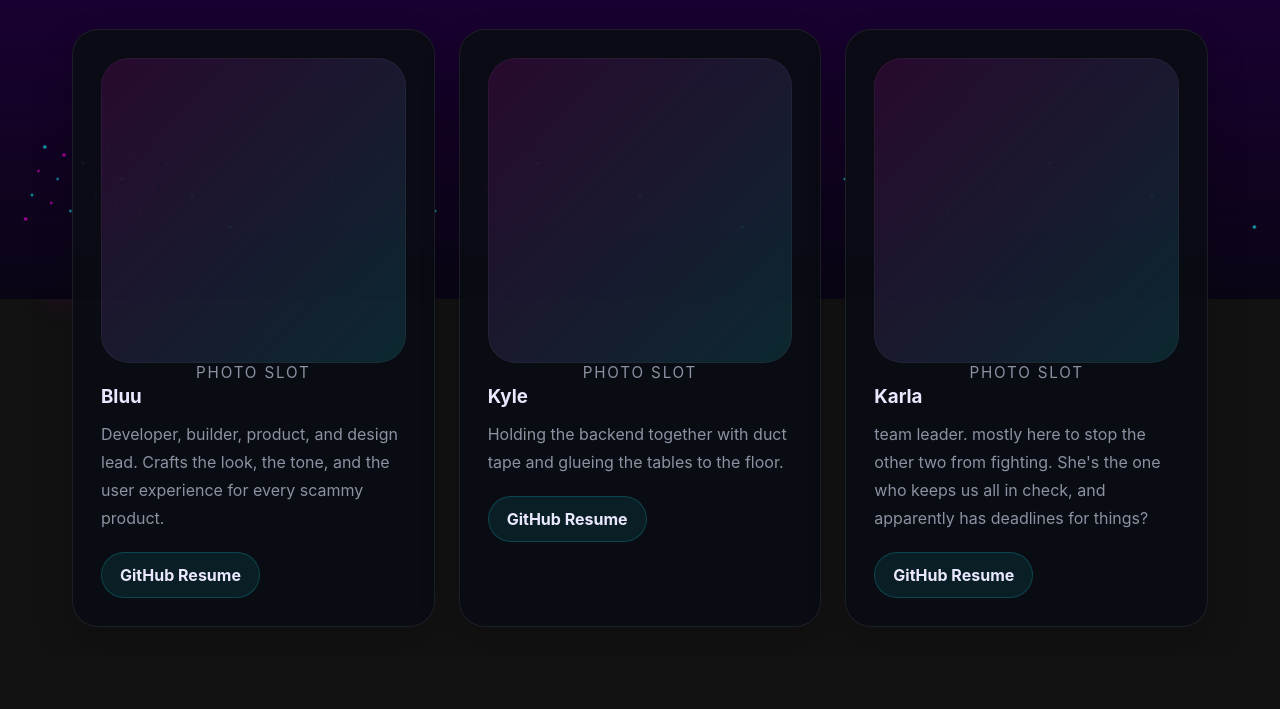
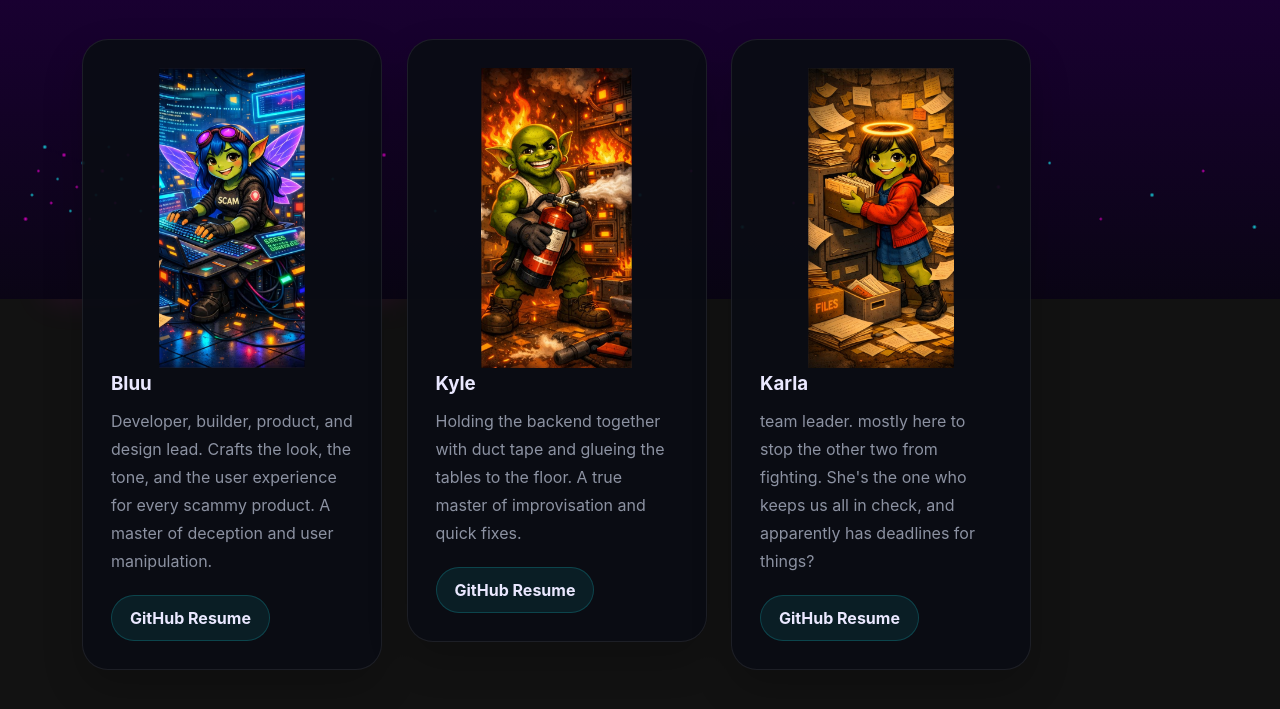
Before and after one commit to Probably-a-Scam-LLC/team8-Probably-a-Scam-LLC, a plain HTML site: page about.html in a window 1280 px wide. Shown: the part 501-1210 px from the top of the page. Before the commit the page ends 1160 px from the top, so only its background shows below. Drawn offline with Linux system fonts and the light colour scheme.

Commit message:
updated the about us pics and info

```diff
--- a/about.html
+++ b/about.html
@@ -28,29 +28,46 @@
           </div>
         </div>
 
-        <div class="team-grid">
-          <article class="team-card">
-            <div class="team-avatar">Photo slot</div>
-            <h3>Bluu</h3>
-            <p>Developer, builder, product, and design lead. Crafts the look, the tone, and the user experience for every scammy product.</p>
-            <div class="team-links">
-              <a href="https://github.com/username1" target="_blank" rel="noopener">GitHub Resume</a>
-            </div>
-          </article>
+        <article class="team-card"
+         style="width:300px; display:inline-block; vertical-align:top; margin:10px;">
 
-          <article class="team-card">
-            <div class="team-avatar">Photo slot</div>
+  <img src="images/scam%20LLC%20pictures/Bluu.png"
+       alt="Photo of Bluu"
+       style="width:100%; height:auto; object-fit:contain; max-height:300px;">
+
+  <h3>Bluu</h3>
+  <p>Developer, builder, product, and design lead. Crafts the look, the tone, and the user experience for every scammy product. A master of deception and user manipulation.</p>
+
+  <div class="team-links">
+    <a href="https://github.com/username1" target="_blank" rel="noopener">GitHub Resume</a>
+  </div>
+</article>
+
+          <article class="team-card"
+         style="width:300px; display:inline-block; vertical-align:top; margin:10px;">
+
+  <img src="images/scam%20LLC%20pictures/Kyle.png"
+       alt="Photo of Kyle"
+        style="width:100%; height:auto; object-fit:contain; max-height:300px;">
+
             <h3>Kyle</h3>
-            <p>Holding the backend together with duct tape and glueing the tables to the floor.</p>
+            <p>Holding the backend together with duct tape and glueing the tables to the floor. A true master of improvisation and quick fixes.</p>
+
             <div class="team-links">
               <a href="https://github.com/username2" target="_blank" rel="noopener">GitHub Resume</a>
             </div>
           </article>
 
-          <article class="team-card">
-            <div class="team-avatar">Photo slot</div>
+          <article class="team-card"
+         style="width:300px; display:inline-block; vertical-align:top; margin:10px;">
+
+  <img src="images/scam%20LLC%20pictures/Karla.png"
+       alt="Photo of Karla"
+       style="width:100%; height:auto; object-fit:contain; max-height:300px;">
+
             <h3>Karla</h3>
             <p>team leader. mostly here to stop the other two from fighting. She's the one who keeps us all in check, and apparently has deadlines for things? </p>
+
             <div class="team-links">
               <a href="https://github.com/username3" target="_blank" rel="noopener">GitHub Resume</a>
             </div>
```
Also changed, not shown: images/scam LLC pictures/Bluu.png (added), images/scam LLC pictures/Karla.png (added), images/scam LLC pictures/Kyle.png (added), 2 other files.
